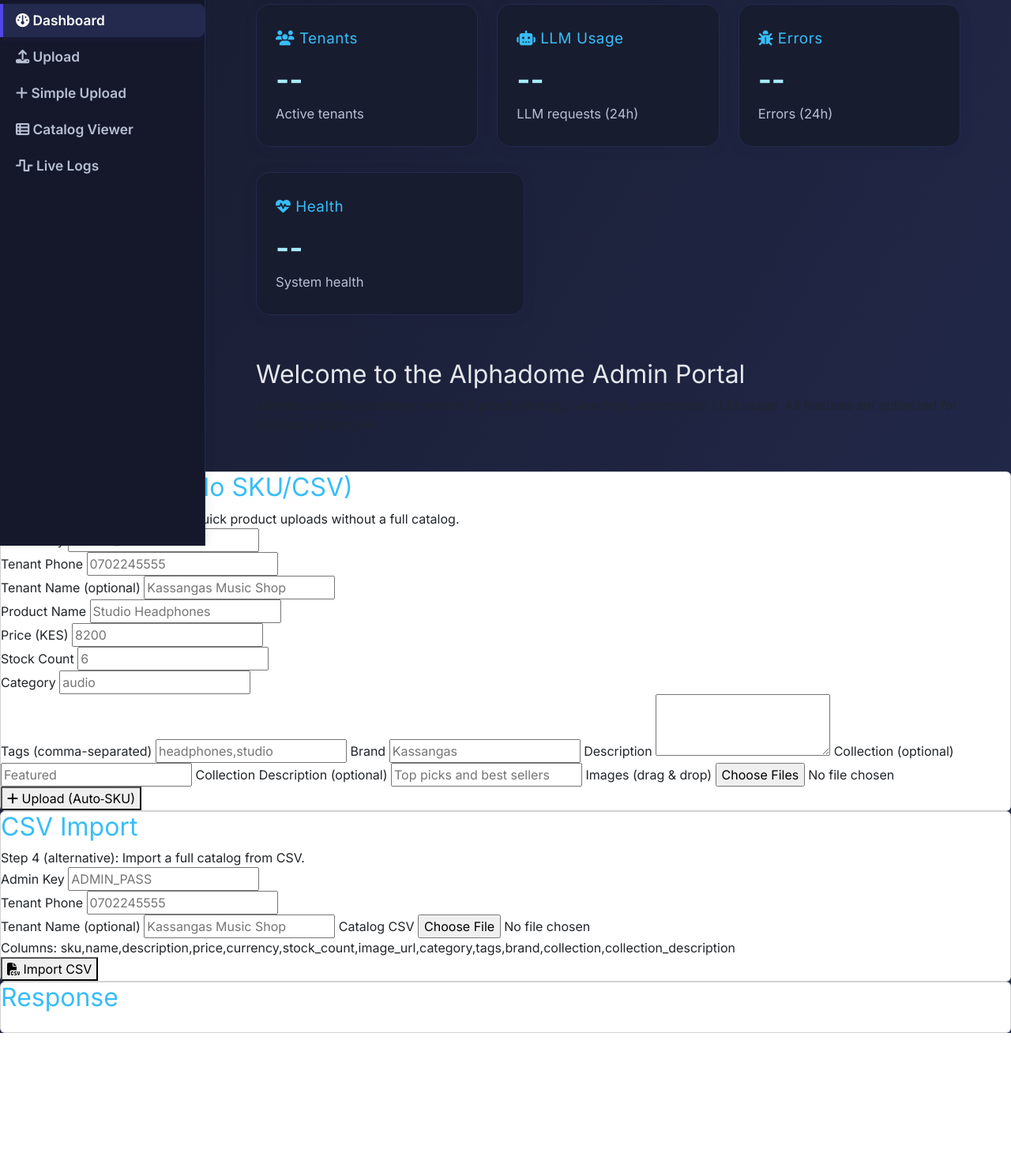
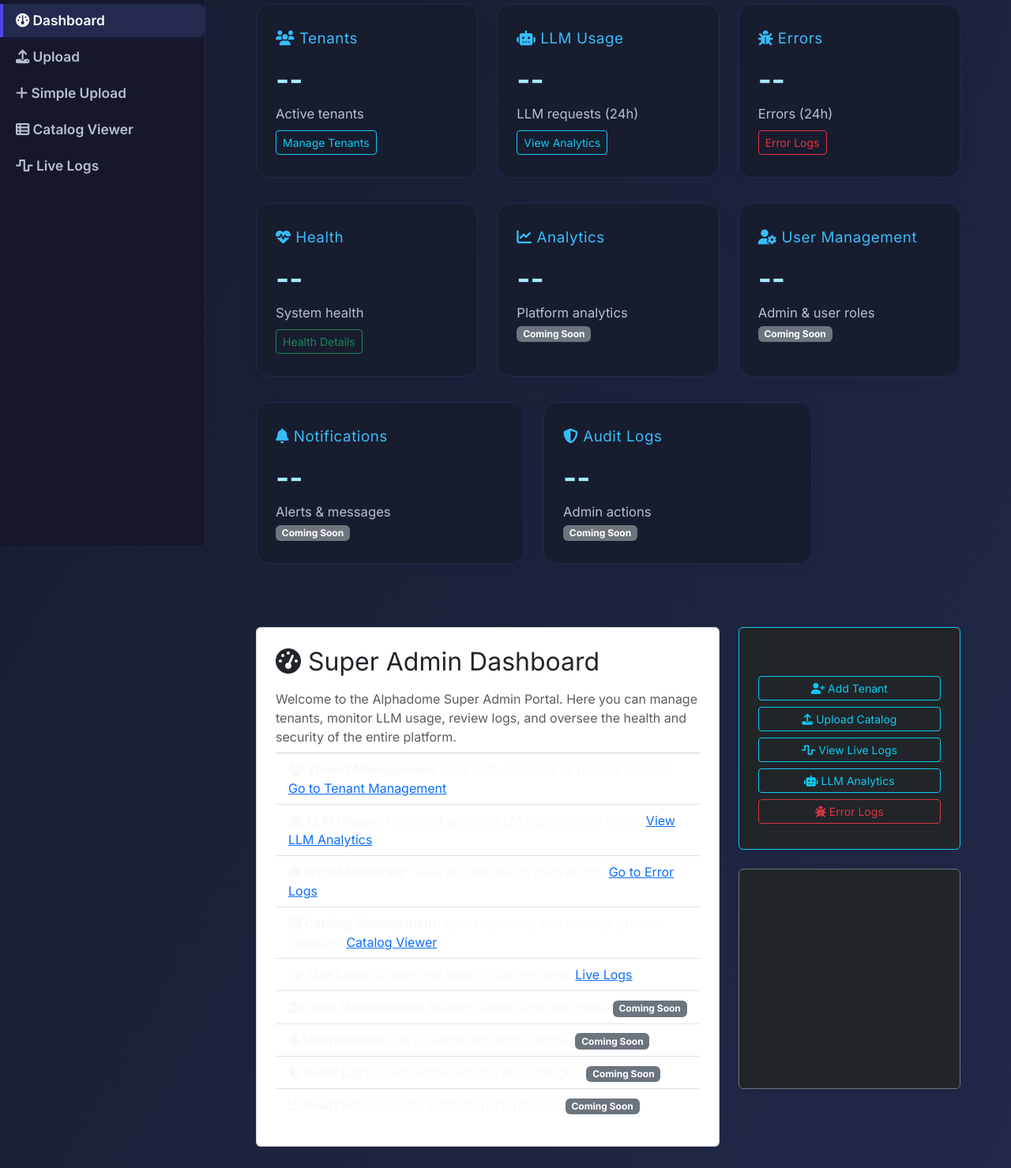
Before and after one commit to SaddyMalingu/whatsapp-bot, a website: page admin/dashboard.html in a window 1280 px wide. Shown: the part 109-1588 px from the top of the page at 79% size. Before the commit the page ends 1417 px from the top, so only its background shows below. Drawn offline with nearby package versions, Linux system fonts and the light colour scheme.

Commit message:
feat(admin): enhance super admin dashboard UI, robust sections, coming soon features, improved layout

```diff
--- a/admin/dashboard.html
+++ b/admin/dashboard.html
@@ -64,26 +64,90 @@
             <h3><i class="fa-solid fa-users"></i> Tenants</h3>
             <div class="value" id="tenantCount">--</div>
             <div class="desc">Active tenants</div>
+            <a href="#tenant-management" class="btn btn-sm btn-outline-info mt-2">Manage Tenants</a>
           </div>
           <div class="dashboard-card">
             <h3><i class="fa-solid fa-robot"></i> LLM Usage</h3>
             <div class="value" id="llmUsage">--</div>
             <div class="desc">LLM requests (24h)</div>
+            <a href="#llm-analytics" class="btn btn-sm btn-outline-info mt-2">View Analytics</a>
           </div>
           <div class="dashboard-card">
             <h3><i class="fa-solid fa-bug"></i> Errors</h3>
             <div class="value" id="errorCount">--</div>
             <div class="desc">Errors (24h)</div>
+            <a href="#error-monitoring" class="btn btn-sm btn-outline-danger mt-2">Error Logs</a>
           </div>
           <div class="dashboard-card">
             <h3><i class="fa-solid fa-heart-pulse"></i> Health</h3>
             <div class="value" id="healthStatus">--</div>
             <div class="desc">System health</div>
+            <a href="#system-health" class="btn btn-sm btn-outline-success mt-2">Health Details</a>
+          </div>
+          <div class="dashboard-card">
+            <h3><i class="fa-solid fa-chart-line"></i> Analytics</h3>
+            <div class="value">--</div>
+            <div class="desc">Platform analytics</div>
+            <span class="badge bg-secondary">Coming Soon</span>
+          </div>
+          <div class="dashboard-card">
+            <h3><i class="fa-solid fa-user-gear"></i> User Management</h3>
+            <div class="value">--</div>
+            <div class="desc">Admin & user roles</div>
+            <span class="badge bg-secondary">Coming Soon</span>
+          </div>
+          <div class="dashboard-card">
+            <h3><i class="fa-solid fa-bell"></i> Notifications</h3>
+            <div class="value">--</div>
+            <div class="desc">Alerts & messages</div>
+            <span class="badge bg-secondary">Coming Soon</span>
+          </div>
+          <div class="dashboard-card">
+            <h3><i class="fa-solid fa-shield-halved"></i> Audit Logs</h3>
+            <div class="value">--</div>
+            <div class="desc">Admin actions</div>
+            <span class="badge bg-secondary">Coming Soon</span>
           </div>
         </div>
-        <div class="mt-5">
-          <h2>Welcome to the Alphadome Admin Portal</h2>
-          <p class="text-muted">Use the sidebar to manage tenants, upload catalogs, view logs, and monitor LLM usage. All features are optimized for desktop and mobile.</p>
+        <div class="row mt-5 g-4">
+          <div class="col-12 col-lg-8">
+            <div class="card p-4 mb-4">
+              <h2 class="mb-3"><i class="fa-solid fa-gauge-high"></i> Super Admin Dashboard</h2>
+              <p class="text-muted mb-2">Welcome to the Alphadome Super Admin Portal. Here you can manage tenants, monitor LLM usage, review logs, and oversee the health and security of the entire platform.</p>
+              <ul class="list-group list-group-flush mb-2">
+                <li class="list-group-item bg-transparent text-light"><i class="fa-solid fa-users"></i> <b>Tenant Management:</b> Add, edit, suspend, or remove tenants. <a href="#tenant-management">Go to Tenant Management</a></li>
+                <li class="list-group-item bg-transparent text-light"><i class="fa-solid fa-robot"></i> <b>LLM Usage:</b> Track and analyze LLM requests and costs. <a href="#llm-analytics">View LLM Analytics</a></li>
+                <li class="list-group-item bg-transparent text-light"><i class="fa-solid fa-bug"></i> <b>Error Monitoring:</b> View and resolve system errors. <a href="#error-monitoring">Go to Error Logs</a></li>
+                <li class="list-group-item bg-transparent text-light"><i class="fa-solid fa-table-list"></i> <b>Catalog Management:</b> Upload, review, and manage product catalogs. <a href="#catalog">Catalog Viewer</a></li>
+                <li class="list-group-item bg-transparent text-light"><i class="fa-solid fa-wave-square"></i> <b>Live Logs:</b> Stream and search platform logs. <a href="#logs">Live Logs</a></li>
+                <li class="list-group-item bg-transparent text-light"><i class="fa-solid fa-user-gear"></i> <b>User Management:</b> Manage admin and user roles. <span class="badge bg-secondary">Coming Soon</span></li>
+                <li class="list-group-item bg-transparent text-light"><i class="fa-solid fa-bell"></i> <b>Notifications:</b> Set up alerts and notifications. <span class="badge bg-secondary">Coming Soon</span></li>
+                <li class="list-group-item bg-transparent text-light"><i class="fa-solid fa-shield-halved"></i> <b>Audit Logs:</b> Track admin actions and changes. <span class="badge bg-secondary">Coming Soon</span></li>
+                <li class="list-group-item bg-transparent text-light"><i class="fa-solid fa-chart-line"></i> <b>Analytics:</b> Visualize platform performance. <span class="badge bg-secondary">Coming Soon</span></li>
+              </ul>
+            </div>
+          </div>
+          <div class="col-12 col-lg-4">
+            <div class="card p-4 mb-4 bg-dark border-info">
+              <h4 class="mb-2"><i class="fa-solid fa-circle-info"></i> Quick Actions</h4>
+              <ul class="list-unstyled mb-0">
+                <li><a href="#tenant-management" class="btn btn-outline-info btn-sm w-100 mb-2"><i class="fa-solid fa-user-plus"></i> Add Tenant</a></li>
+                <li><a href="#catalog" class="btn btn-outline-info btn-sm w-100 mb-2"><i class="fa-solid fa-upload"></i> Upload Catalog</a></li>
+                <li><a href="#logs" class="btn btn-outline-info btn-sm w-100 mb-2"><i class="fa-solid fa-wave-square"></i> View Live Logs</a></li>
+                <li><a href="#llm-analytics" class="btn btn-outline-info btn-sm w-100 mb-2"><i class="fa-solid fa-robot"></i> LLM Analytics</a></li>
+                <li><a href="#error-monitoring" class="btn btn-outline-danger btn-sm w-100 mb-2"><i class="fa-solid fa-bug"></i> Error Logs</a></li>
+              </ul>
+            </div>
+            <div class="card p-4 bg-dark border-secondary">
+              <h4 class="mb-2"><i class="fa-solid fa-lightbulb"></i> Tips</h4>
+              <ul class="mb-0">
+                <li>Use the sidebar or quick actions to navigate.</li>
+                <li>Monitor LLM usage to control costs.</li>
+                <li>Check error logs regularly for system health.</li>
+                <li>Invite more admins (coming soon).</li>
+              </ul>
+            </div>
+          </div>
         </div>
       </div>
     </main>
```
